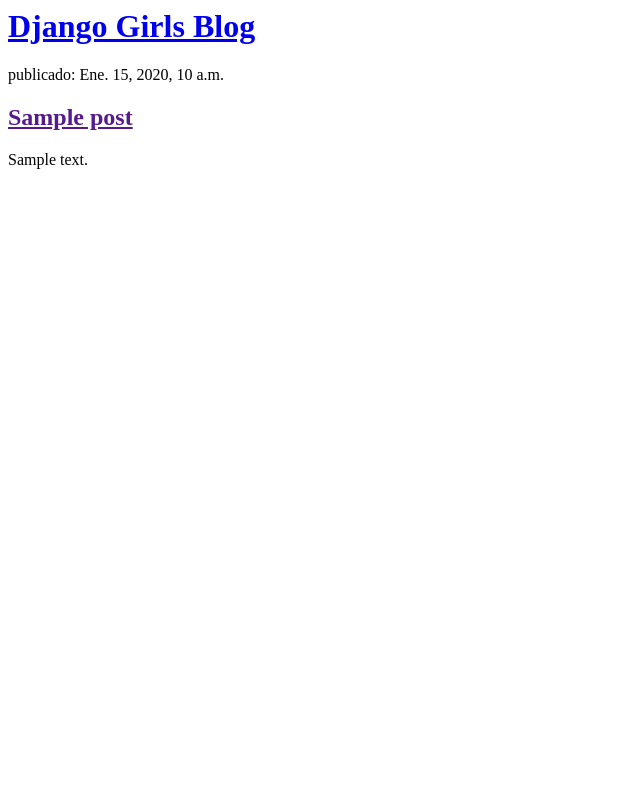
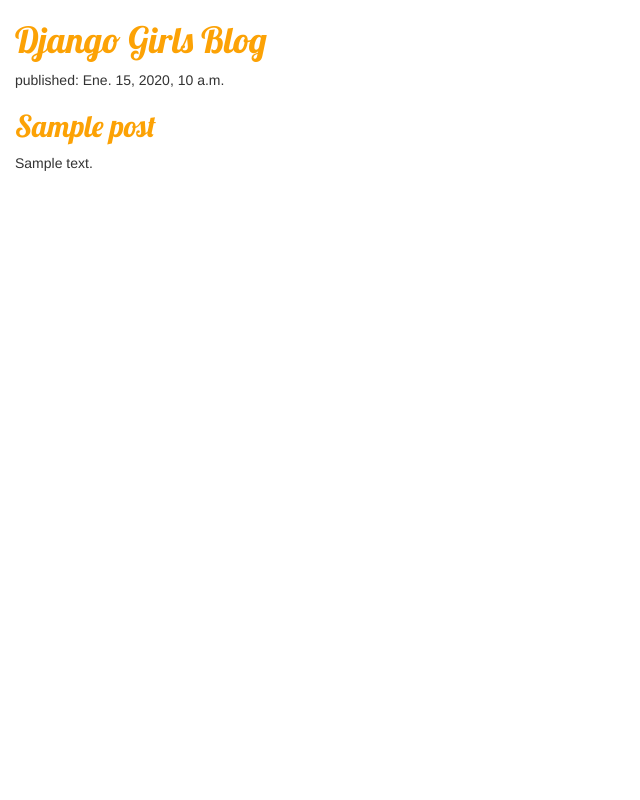
Before and after one commit to podemosaprender/tut_django_djangogirls, a Django app: page / in a window 1280 px wide. Shown: the whole page, without its empty margins (0-640 px from the left). Run offline with Django 3.2, Linux system fonts and the light colour scheme; tables that the repository leaves empty hold one stand-in row (values such as "Sample post"); some libraries are stand-ins or nearby versions.

Commit message:
OK: hasta https://tutorial.djangogirls.org/es/template_extending/ (sin tanto css)

```diff
--- /dev/null
+++ b/blog/static/css/blog.css
@@ -0,0 +1,8 @@
+h1 a, h2 a {
+    color: #FCA205;
+    font-family: 'Lobster';
+}
+
+body {
+    padding-left: 15px;
+}
--- a/blog/templates/blog/post_list.html
+++ b/blog/templates/blog/post_list.html
@@ -1,11 +1,24 @@
+{% load static %}
+<html>
+    <head>
+        <title>Django Girls blog</title>
+        <link href="//fonts.googleapis.com/css?family=Lobster&subset=latin,latin-ext" rel="stylesheet" type="text/css">
+
+        <link rel="stylesheet" href="//maxcdn.bootstrapcdn.com/bootstrap/3.2.0/css/bootstrap.min.css">
+        <link rel="stylesheet" href="//maxcdn.bootstrapcdn.com/bootstrap/3.2.0/css/bootstrap-theme.min.css">
+        <link rel="stylesheet" href="{% static 'css/blog.css' %}">
+    </head>
+    <body>
         <div>
             <h1><a href="/">Django Girls Blog</a></h1>
         </div>
 
         {% for post in posts %}
             <div>
-        <p> publicado: {{ post.published_date }}</p>
+                <p>published: {{ post.published_date }}</p>
                 <h2><a href="">{{ post.title }}</a></h2>
                 <p>{{ post.text|linebreaksbr }}</p>
             </div>
         {% endfor %}
+    </body>
+</html>
```
Lines whose indentation alone changed are shown as unchanged.
